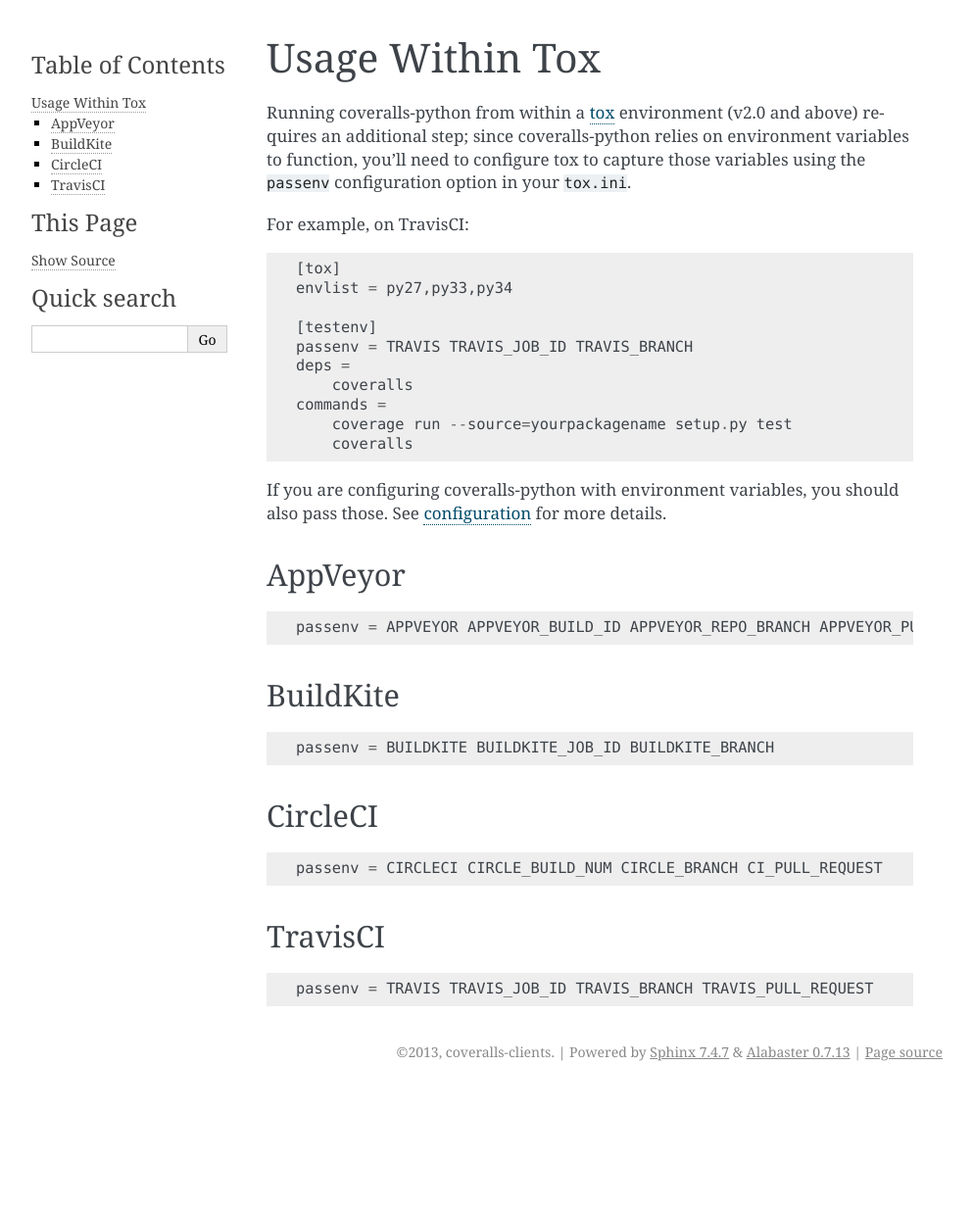
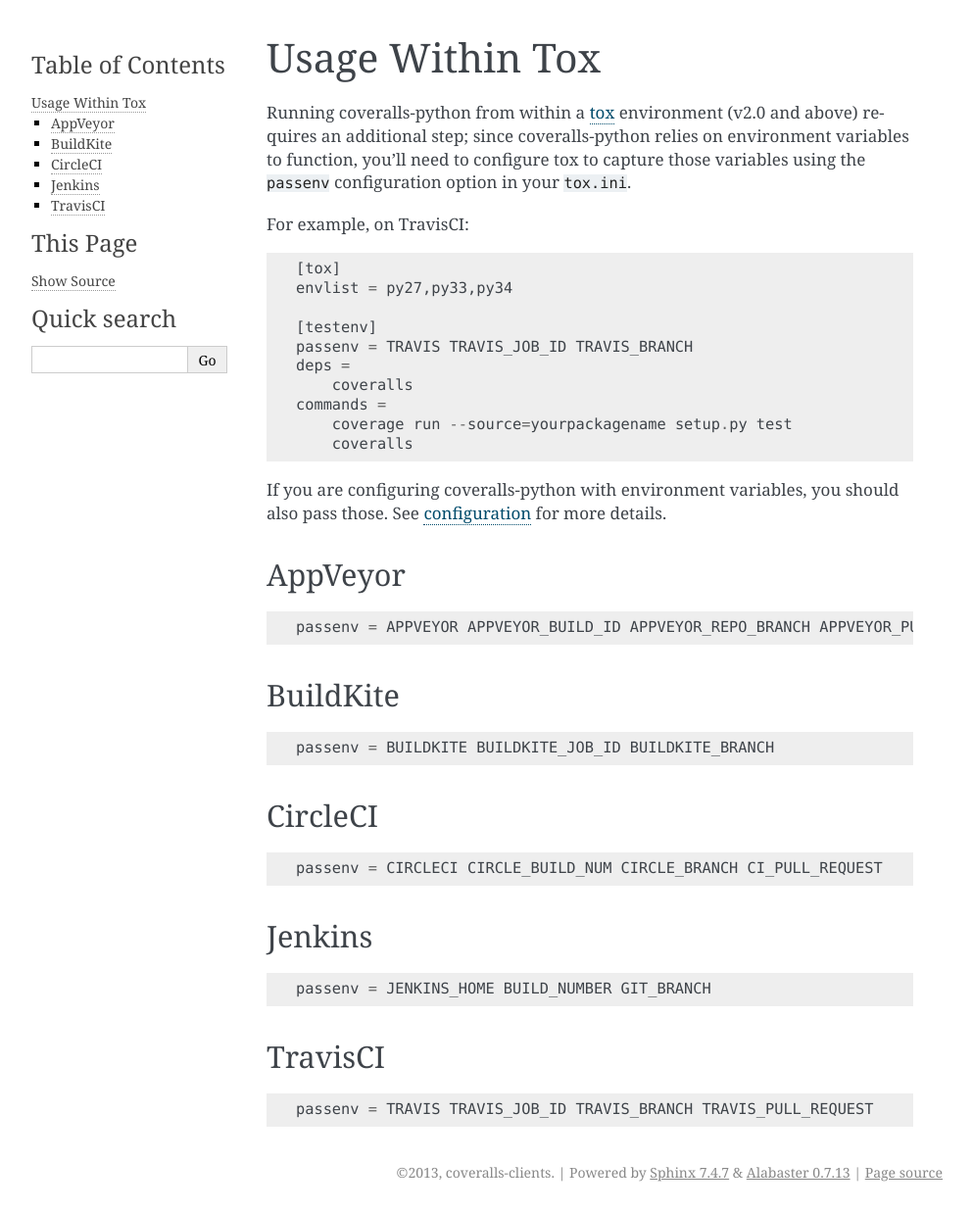
Before and after one commit to TheKevJames/coveralls-python, a Sphinx documentation site: the page built from docs/usage/tox.rst, in a window 1280 px wide. Shown: the whole page at 98% size, without its empty margins (148-1141 px from the left). Built offline with Sphinx 7.4.7, drawn with Linux system fonts in a browser that asks for light colours; formulas are drawn with MathJax 3; before the commit the page ends 1113 px from its top, so only the background shows below that.

Commit message:
docs(jenkins): update tox docs for jenkins env vars

```diff
--- a/docs/usage/tox.rst
+++ b/docs/usage/tox.rst
@@ -36,6 +36,12 @@ CircleCI
 
     passenv = CIRCLECI CIRCLE_BUILD_NUM CIRCLE_BRANCH CI_PULL_REQUEST
 
+Jenkins
+-------
+::
+
+    passenv = JENKINS_HOME BUILD_NUMBER GIT_BRANCH
+
 TravisCI
 --------
 ::
```
